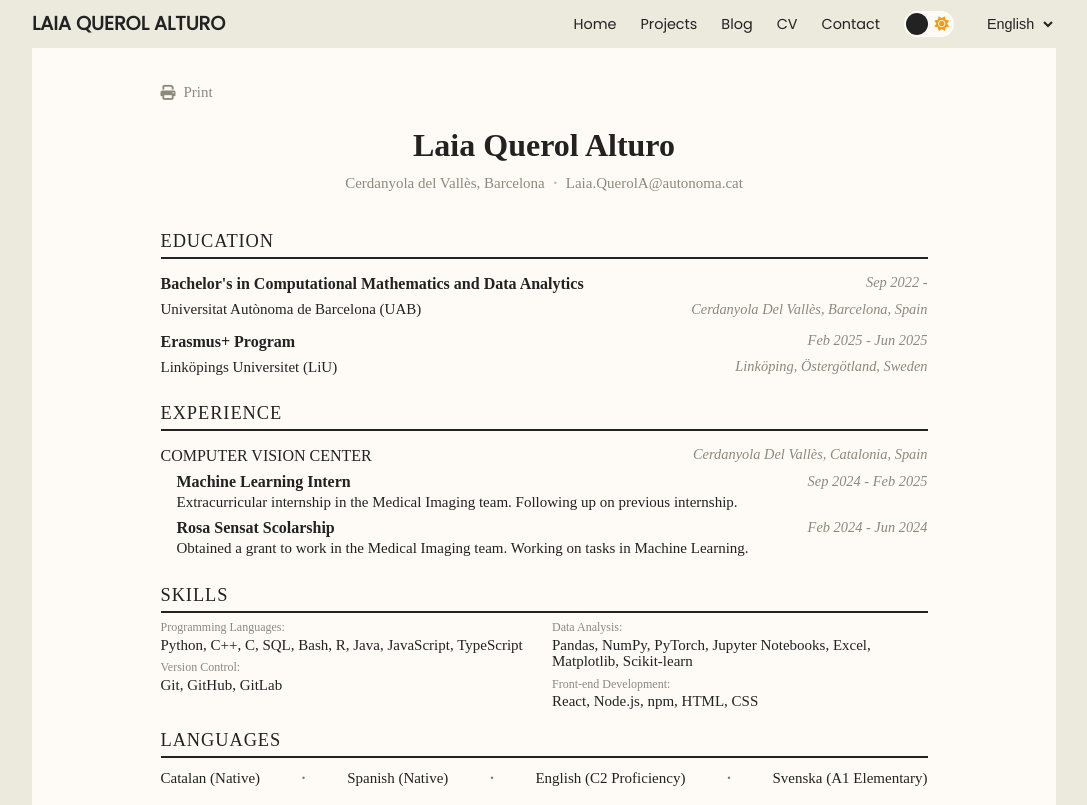
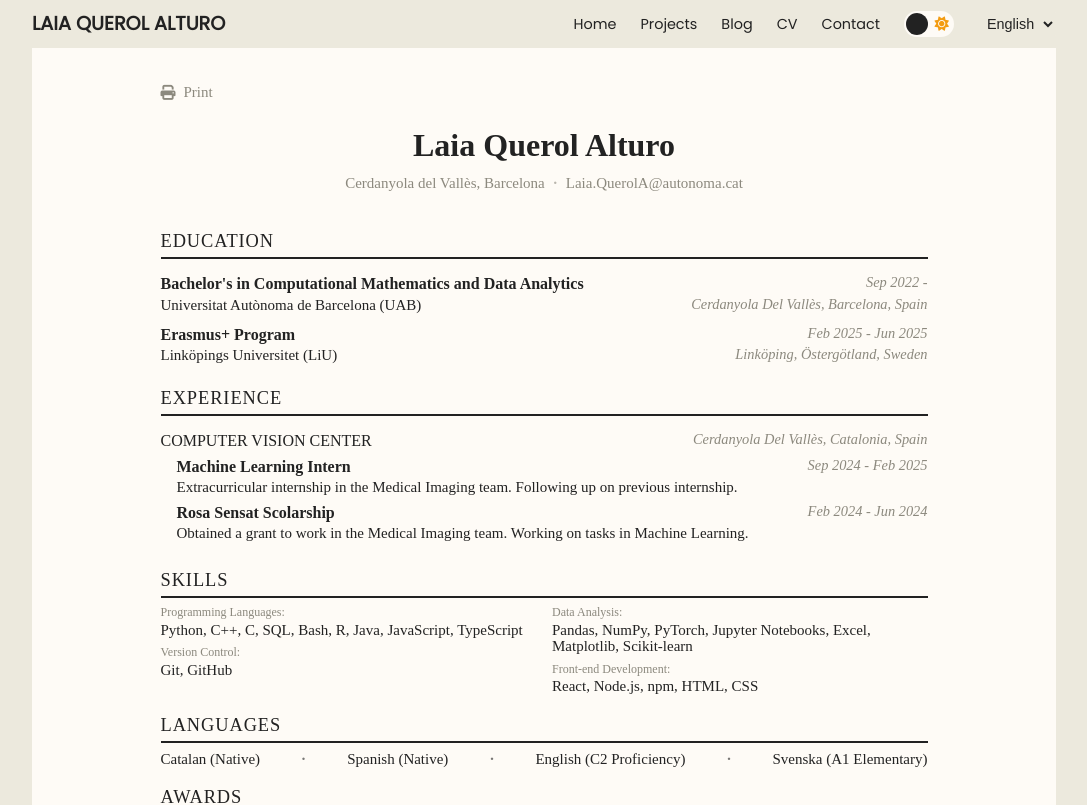
Before and after one commit to la1qa/la1qa.github.io, a React (Vite) app: page /#/cv in a window 1280 px wide. Shown: the top 805 px of the page, without its empty margins (96-1183 px from the left). Built offline with nearby package versions, Linux system fonts and the light colour scheme.

Commit message:
CV last update

```diff
--- a/src/pages/CV.tsx
+++ b/src/pages/CV.tsx
@@ -50,12 +50,12 @@ const CV: React.FC = () => {
                 <section className={styles.section}>
                     <h2 data-i18n="experience"></h2>
                     <div className={styles.item}>
-                        <h4 className={styles.itemTitle}>
+                        <h4>
                             <span data-i18n="cvc"></span>
                             <span className={styles.date}> Cerdanyola del Vallès, Catalonia, Spain</span>
                         </h4>
                         <div className={styles.position}>
-                            <h3 className={styles.positionTitle}>
+                            <h3 className={styles.itemTitle}>
                                 <span data-i18n="cvc_internship"></span>
                                 <span className={styles.date} data-i18n="cvc_time2"></span>
                             </h3>
@@ -64,7 +64,7 @@ const CV: React.FC = () => {
                             </ul>
                         </div>
                         <div className={styles.position}>
-                            <h3 className={styles.positionTitle}>
+                            <h3 className={styles.itemTitle}>
                                 <span data-i18n="rosa_sensat"></span>
                                 <span className={styles.date} data-i18n="cvc_time1"></span>
                             </h3>
@@ -84,7 +84,7 @@ const CV: React.FC = () => {
                         </li>
                         <li>
                             <span className={styles.skillsTitle}>Version Control:</span>
-                            <span>Git, GitHub, GitLab</span>
+                            <span>Git, GitHub</span>
                         </li>
                         <li>
                             <span className={styles.skillsTitle}>Data Analysis:</span>
--- a/src/pages/styles/CV.module.css
+++ b/src/pages/styles/CV.module.css
@@ -124,6 +124,7 @@
   font-weight: 600;
   display: flex;
   justify-content: space-between;
+  font-size: 1.0rem;
 }
 
 p {
@@ -139,12 +140,21 @@ p {
   display: flex;
   justify-content: space-between;
   align-items: center;
+  line-height: 1.1;
+}
+
+.positionTitle p {
+  line-height: 1.1;
 }
 
 @media print {
   @page {
     size: A4;
     margin: 12mm;
+  }
+
+  :global(html) {
+    font-size: 15px;
   }
 
   :global(body) {
```
Also changed, not shown: 1 other file (tests, documents, lock files or other folders).
